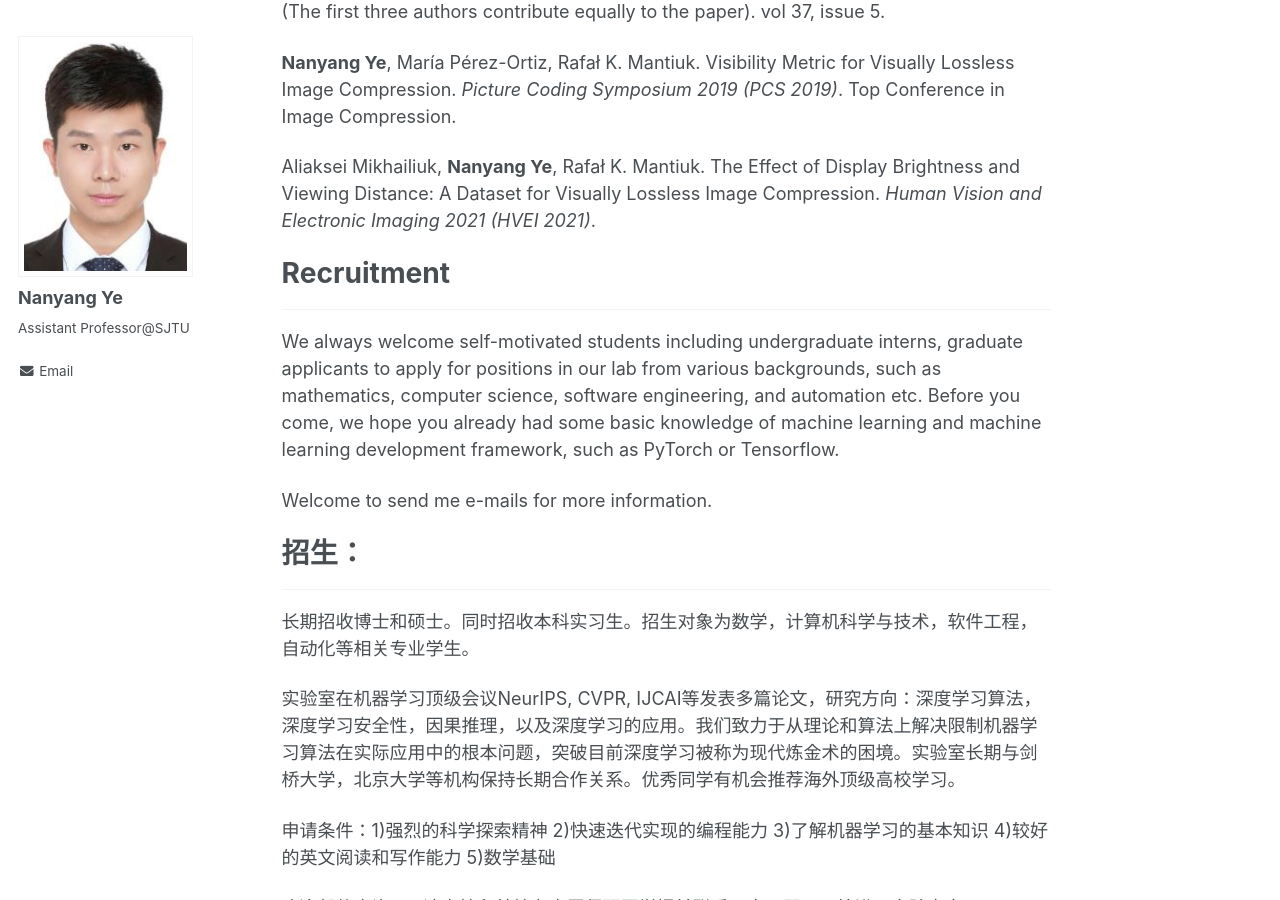
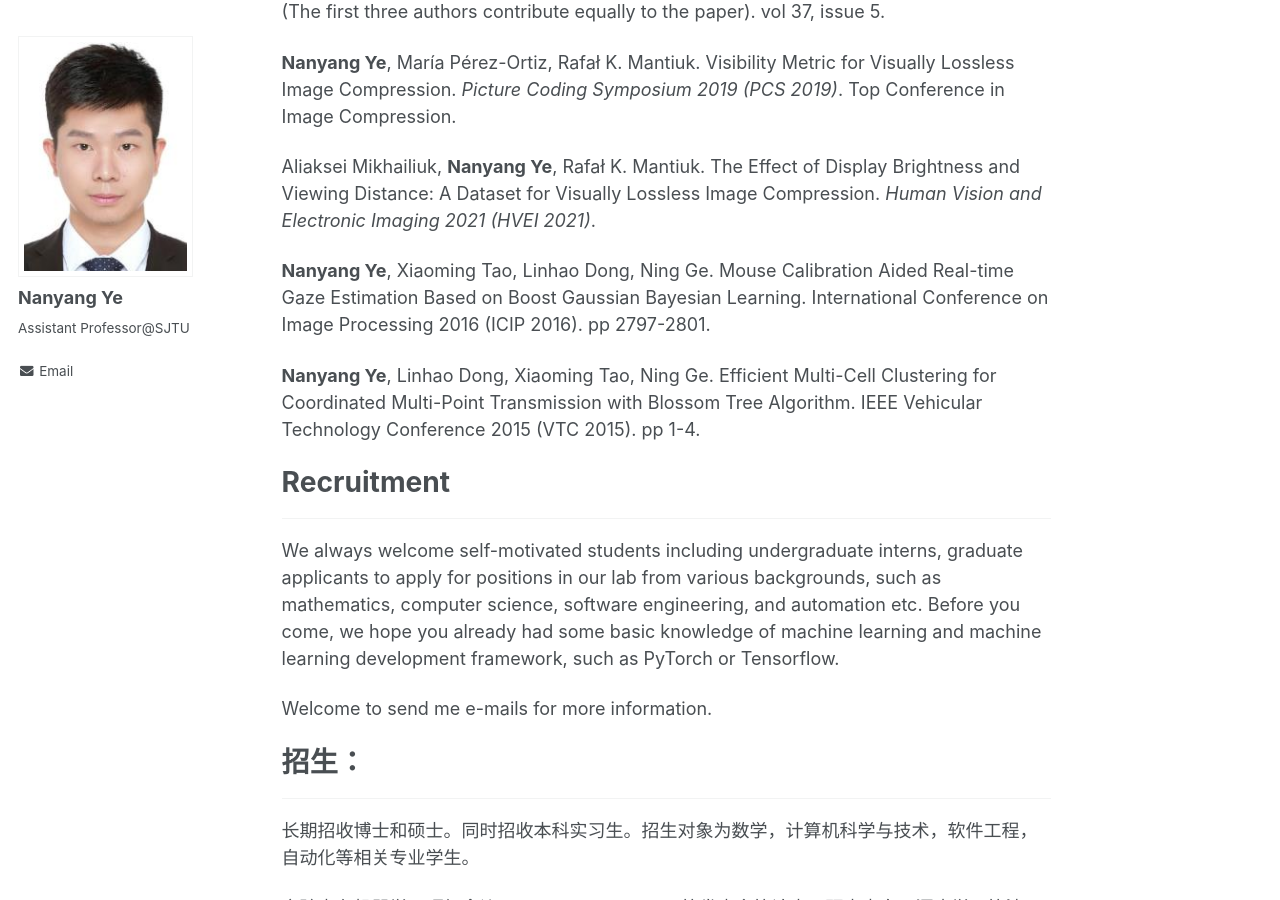
Before and after one commit to ynysjtu/ynysjtu.github.io, a Jekyll site: the page built from _pages/about.md, in a window 1280 px wide and 900 px high, scrolled down 1275 px. Built offline with Jekyll 4.4.1, drawn with Linux system fonts in a browser that asks for light colours.

Commit message:
Update about.md

```diff
--- a/_pages/about.md
+++ b/_pages/about.md
@@ -34,6 +34,11 @@ Krzysztof Wolski#, Daniele Giunchi#, **Nanyang Ye**#, Piotr Didyk, Karol Myszkow
 
 Aliaksei Mikhailiuk, **Nanyang Ye**, Rafał K. Mantiuk. The Effect of Display Brightness and Viewing Distance: A Dataset for Visually Lossless Image Compression. *Human Vision and Electronic Imaging 2021 (HVEI 2021)*.
 
+**Nanyang Ye**, Xiaoming Tao, Linhao Dong, Ning Ge. Mouse Calibration Aided Real-time Gaze Estimation Based on Boost Gaussian Bayesian Learning. International Conference on Image Processing 2016 (ICIP 2016). pp 2797-2801.
+
+**Nanyang Ye**, Linhao Dong, Xiaoming Tao, Ning Ge. Efficient Multi-Cell Clustering for Coordinated Multi-Point Transmission with Blossom Tree Algorithm. IEEE Vehicular Technology Conference 2015 (VTC 2015). pp 1-4.
+
+
 # Recruitment
 ------
 We always welcome self-motivated students including undergraduate interns, graduate applicants to apply for positions in our lab from various backgrounds, such as mathematics, computer science, software engineering, and automation etc. Before you come, we hope you already had some basic knowledge of machine learning and machine learning development framework, such as PyTorch or Tensorflow.
```
